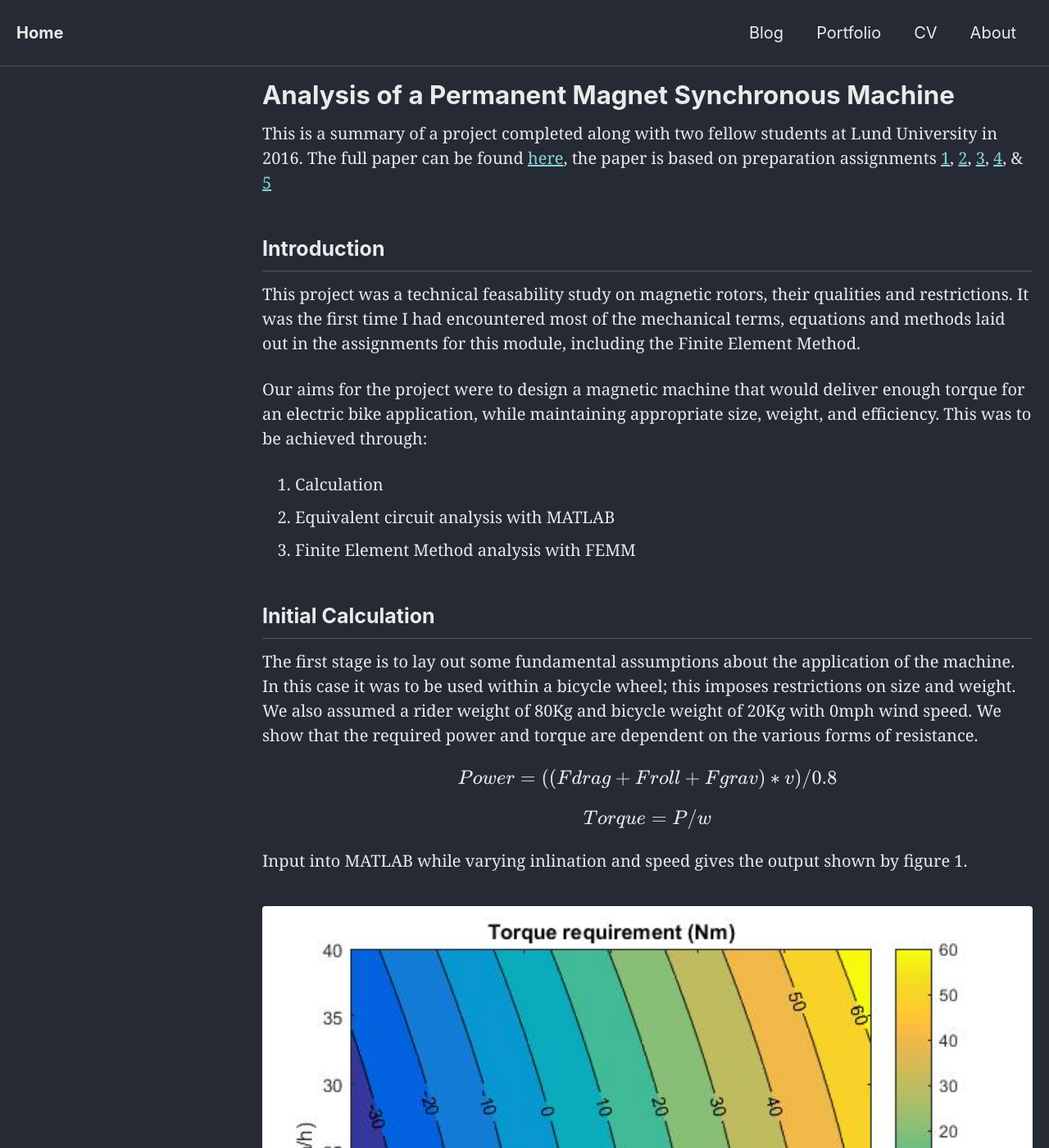
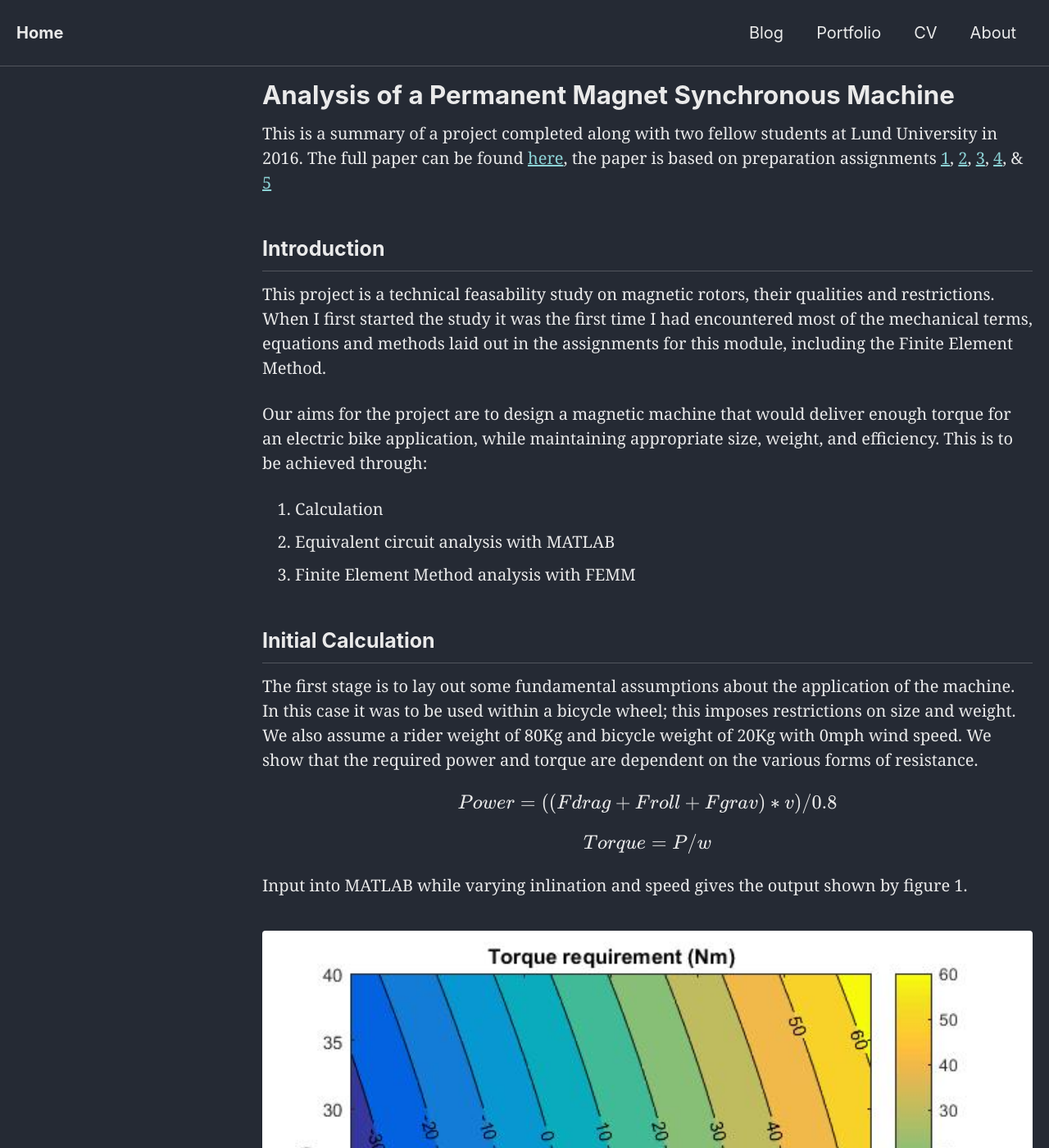
Before and after one commit to mdwcrft/mdwcrft.github.io, a Jekyll site: the page built from _portfolio/permanent-magnet-analysis.md, in a window 1280 px wide and 1400 px high. Shown: the whole window at 82% size. Built offline with Jekyll 4.4.1, drawn with Linux system fonts in a browser that asks for light colours; cached includes are drawn as plain includes; nearby versions of some CDN libraries; formulas are drawn with MathJax 3.

Commit message:
Present tense

```diff
--- a/_portfolio/permanent-magnet-analysis.md
+++ b/_portfolio/permanent-magnet-analysis.md
@@ -9,16 +9,16 @@ mathjax: true
 This is a summary of a project completed along with two fellow students at Lund University in 2016. The full paper can be found [here](/assets/papers/analysis-permanent-magnet.pdf), the paper is based on preparation assignments [1](/assets/papers/EIEN20-1.pdf), [2](/assets/papers/EIEN20-2.pdf), [3](/assets/papers/EIEN20-3.pdf), [4](/assets/papers/EIEN20-4.pdf), & [5](/assets/papers/EIEN20-5.pdf)
 
 ## Introduction
-This project was a technical feasability study on magnetic rotors, their qualities and restrictions. It was the first time I had encountered most of the mechanical terms, equations and methods laid out in the assignments for this module, including the Finite Element Method.
+This project is a technical feasability study on magnetic rotors, their qualities and restrictions. When I first started the study it was the first time I had encountered most of the mechanical terms, equations and methods laid out in the assignments for this module, including the Finite Element Method.
 
-Our aims for the project were to design a magnetic machine that would deliver enough torque for an electric bike application, while maintaining appropriate size, weight, and efficiency. This was to be achieved through:
+Our aims for the project are to design a magnetic machine that would deliver enough torque for an electric bike application, while maintaining appropriate size, weight, and efficiency. This is to be achieved through:
 
 1. Calculation
 2. Equivalent circuit analysis with MATLAB
 3. Finite Element Method analysis with FEMM
 
 ## Initial Calculation
-The first stage is to lay out some fundamental assumptions about the application of the machine. In this case it was to be used within a bicycle wheel; this imposes restrictions on size and weight. We also assumed a rider weight of 80Kg and bicycle weight of 20Kg with 0mph wind speed. We show that the required power and torque are dependent on the various forms of resistance.
+The first stage is to lay out some fundamental assumptions about the application of the machine. In this case it was to be used within a bicycle wheel; this imposes restrictions on size and weight. We also assume a rider weight of 80Kg and bicycle weight of 20Kg with 0mph wind speed. We show that the required power and torque are dependent on the various forms of resistance.
 
 $$Power=((Fdrag + Froll + Fgrav) * v)/0.8$$
 
```
